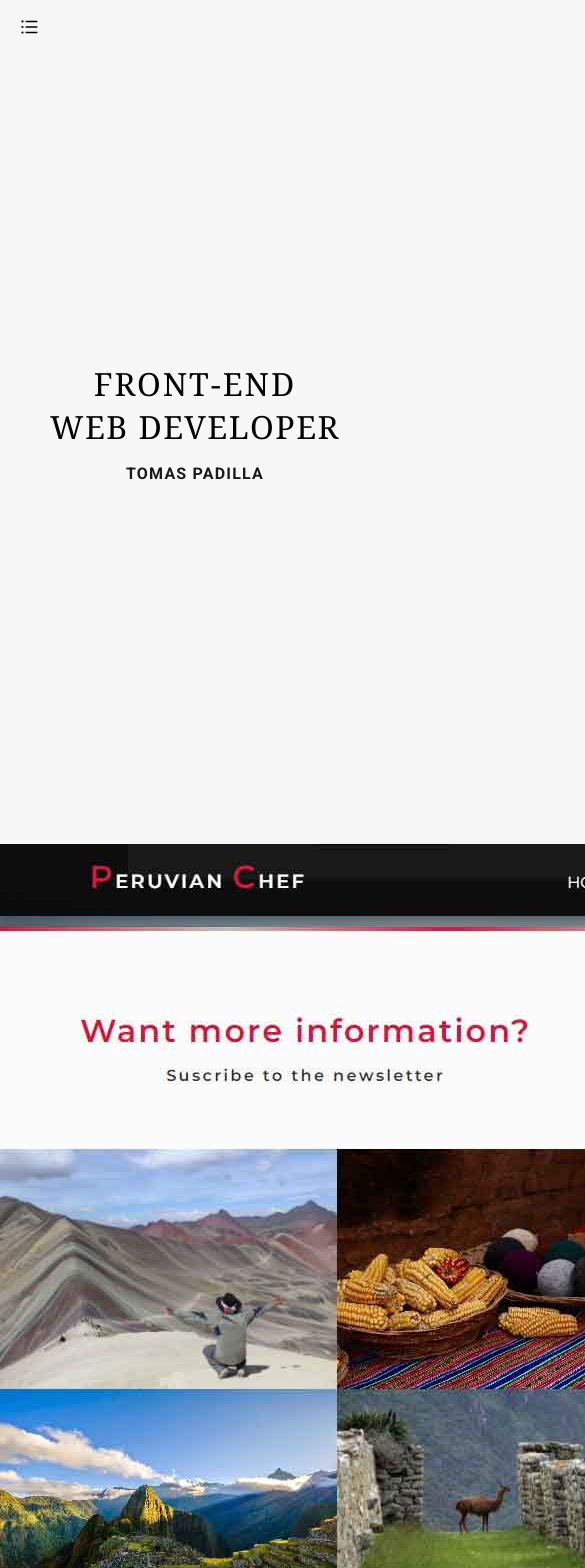
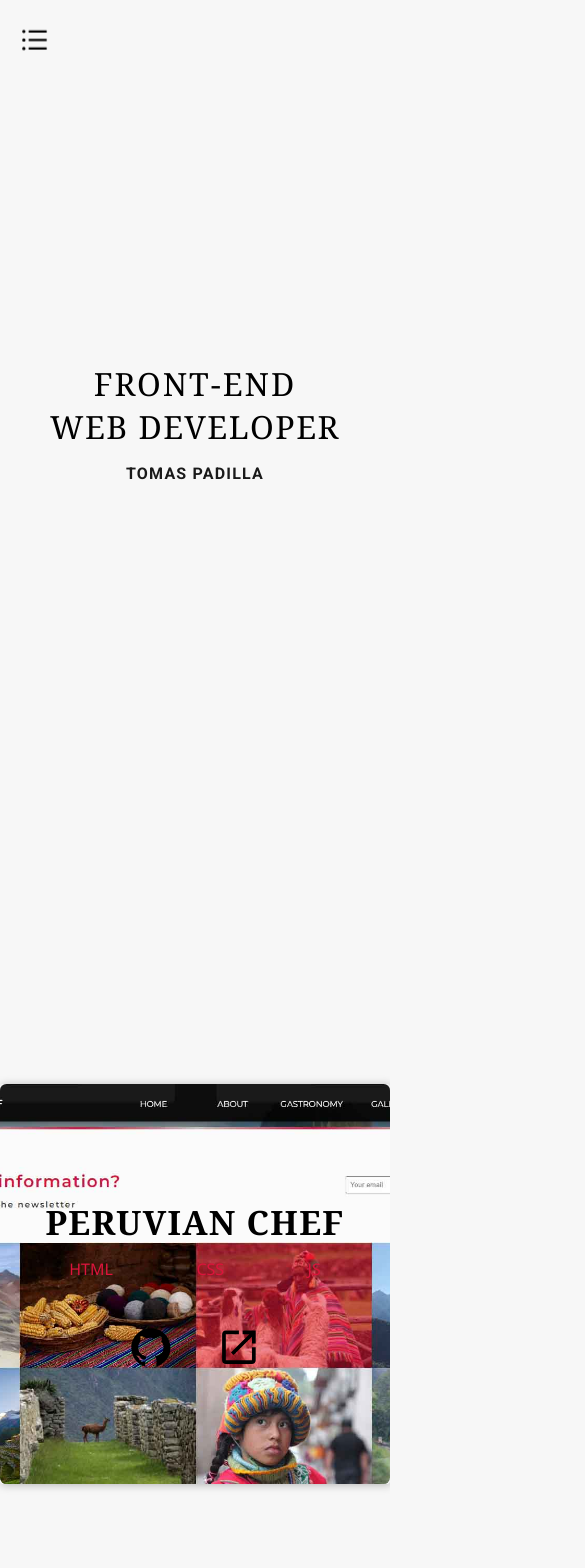
Before and after one commit to PadillaTom/Portfolio-v2, a React (Create React App) app: page / in a window 390 px wide. Shown: the top 1568 px of the page, 585 px wide, since content can reach past the window. Built offline with nearby package versions, Linux system fonts and the light colour scheme; the HTML template or start-up script is replaced by a standard one.

Commit message:
falta: tablet, projhome animations

```diff
--- a/src/App.css
+++ b/src/App.css
@@ -65,16 +65,16 @@ Navigation
   position: fixed;
   top: 0;
   left: 0;
-  z-index: 2;
+  z-index: 1000;
   width: 100%;
 }
 .mobile-ham {
   position: fixed;
-  top: 2%;
+  top: 3%;
   left: 5%;
-  transform: translate(-5%, -2%);
-  z-index: 2;
-  font-size: 1.3rem;
+  transform: translate(-5%, -3%);
+  z-index: 1000;
+  font-size: 2rem;
   cursor: pointer;
   transition: var(--MainTransition);
 }
@@ -88,15 +88,16 @@ Navigation
   height: 100vh;
   position: fixed;
   transition: var(--MainTransition);
+  z-index: 999;
 }
 .sidebar-close {
   color: crimson;
   position: fixed;
-  top: 2%;
+  top: 3%;
   left: 5%;
-  transform: translate(-5%, -2%);
-  z-index: 2;
-  font-size: 1.3rem;
+  transform: translate(-5%, -3%);
+  z-index: 1000;
+  font-size: 2rem;
   cursor: pointer;
   transition: var(--MainTransition);
 }
@@ -729,6 +730,103 @@ Contact
 Projects
 :::::::::::::::::::::::::::::::::::::::
 */
+.proj-sect {
+  min-height: 100vh;
+  max-width: 100vw;
+  margin: 0 auto;
+  padding-top: 5rem;
+}
+.single-project-container {
+  width: 100%;
+  text-align: center;
+  margin: 10rem auto;
+  display: flex;
+  flex-direction: column;
+  align-items: center;
+  justify-content: space-between;
+  position: relative;
+}
+.proj-img-container {
+  width: 100%;
+  height: 25rem;
+  box-shadow: 1px 1px 9px rgba(109, 109, 109, 0.487);
+  border-radius: 0.2rem;
+  position: relative;
+}
+.mobile-overlay {
+  display: none;
+  width: 100%;
+  height: 100%;
+  background: white;
+  position: absolute;
+  top: 0;
+  left: 0;
+  opacity: 0.8;
+  z-index: 2;
+}
+.single-project-container:hover .mobile-overlay {
+  display: block;
+}
+.proj-img {
+  width: 100%;
+  height: 100%;
+  object-fit: cover;
+  border-radius: 0.4rem;
+}
+.proj-info {
+  position: absolute;
+  top: 50%;
+  left: 50%;
+  transform: translate(-50%, -50%);
+  z-index: 3;
+  width: 90%;
+  margin: 0 auto;
+}
+.proj-name {
+  font-family: var(--TitleFont);
+  font-size: 1.4rem;
+  text-transform: uppercase;
+  letter-spacing: 1.3px;
+  font-weight: 400;
+  white-space: nowrap;
+  color: black;
+}
+.proj-stack {
+  padding: 0.5rem;
+  width: 100%;
+  margin: 0 auto;
+  text-align: center;
+}
+.stack-list {
+  display: flex;
+  flex-direction: row;
+  align-items: center;
+  justify-content: space-around;
+}
+.stack-item {
+  font-family: var(--TextsFont);
+  font-size: 1rem;
+  color: crimson;
+  margin: 0.3rem 0.4rem;
+  white-space: nowrap;
+}
+.proj-links {
+  width: 50%;
+  margin: 0 auto;
+  display: flex;
+  align-items: center;
+  justify-content: center;
+}
+.proj-links > * {
+  margin: 0 auto;
+  font-size: 2.8rem;
+  margin-top: 2rem;
+  cursor: pointer;
+  transition: var(--MainTransition);
+}
+.proj-links > *:hover {
+  color: crimson;
+}
 
 /* -----> Desktop <------ */
 @media screen and (min-width: 992px) {
--- a/src/Components/Projects.js
+++ b/src/Components/Projects.js
@@ -19,6 +19,7 @@ const Projects = () => {
         {/* Peruvian Chef */}
         <div className='single-project-container'>
           <div className='proj-img-container'>
+            <div className='mobile-overlay'></div>
             <img src={Peru} alt='projimg' className='proj-img' />
           </div>
           <div className='proj-info'>
@@ -42,6 +43,7 @@ const Projects = () => {
         {/* RTS */}
         <div className='single-project-container'>
           <div className='proj-img-container'>
+            <div className='mobile-overlay'></div>
             <img src={Rts} alt='projimg' className='proj-img' />
           </div>
           <div className='proj-info'>
@@ -65,6 +67,7 @@ const Projects = () => {
         {/* Music Store */}
         <div className='single-project-container'>
           <div className='proj-img-container'>
+            <div className='mobile-overlay'></div>
             <img src={Music} alt='projimg' className='proj-img' />
           </div>
           <div className='proj-info'>
@@ -88,6 +91,7 @@ const Projects = () => {
         {/* RTS */}
         <div className='single-project-container'>
           <div className='proj-img-container'>
+            <div className='mobile-overlay'></div>
             <img src={Nasa} alt='projimg' className='proj-img' />
           </div>
           <div className='proj-info'>
@@ -110,6 +114,7 @@ const Projects = () => {
         {/* Nyus */}
         <div className='single-project-container'>
           <div className='proj-img-container'>
+            <div className='mobile-overlay'></div>
             <img src={Nyus} alt='projimg' className='proj-img' />
           </div>
           <div className='proj-info'>
@@ -132,6 +137,7 @@ const Projects = () => {
         {/* Flix Tribute */}
         <div className='single-project-container'>
           <div className='proj-img-container'>
+            <div className='mobile-overlay'></div>
             <img src={Flix} alt='projimg' className='proj-img' />
           </div>
           <div className='proj-info'>
```
